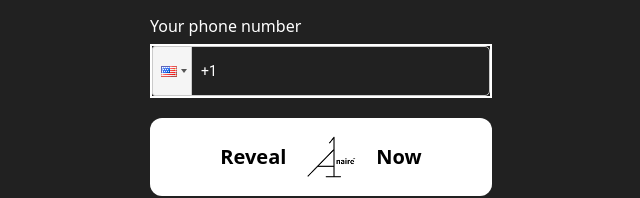
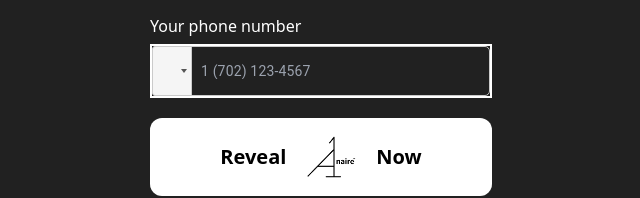
Before and after one commit to TheAfricanNerd/a1naire, a React (Vite) app: page / in a window 1280 px wide. Shown: the part 575-773 px from the top of the page, without its empty margins (319-959 px from the left). Built offline with nearby package versions, Linux system fonts and the light colour scheme; no server answers; the database is empty.

Commit message:
update: remove country codes from number field and allow only US

```diff
--- a/src/components/auth/index.tsx
+++ b/src/components/auth/index.tsx
@@ -71,7 +71,7 @@ const Auth = ({ handleChange, handleSubmit, error, loading }: IAuth) => {
               />
             </>
 
-            {error && <p className="text-red-500">Passcode incorrect</p>}
+            {error && <p className="text-red-500">Password incorrect</p>}
 
             <>
               <label
@@ -106,9 +106,12 @@ const Auth = ({ handleChange, handleSubmit, error, loading }: IAuth) => {
                   height: "50px",
                   width: "100%",
                   backgroundColor: "transparent",
+                  color: "white",
                 }}
-                containerClass="border-2 w-full block !min-h-5 bg-[#212121] border-white text-white"
-                country={"us"}
+                containerClass="border-2 w-full block !min-h-5 bg-[#212121] border-white"
+                country={"US"}
+                disableCountryCode
+                onlyCountries={["us"]}
                 value={phone}
                 onChange={handlePhone}
               />
--- a/src/views/Homepage/index.tsx
+++ b/src/views/Homepage/index.tsx
@@ -68,7 +68,7 @@ const Homepage = () => {
       }
 
       if (!password || password.length < 0) {
-        window.alert("please provide a passkey");
+        window.alert("please provide a password");
         return;
       }
 
```
